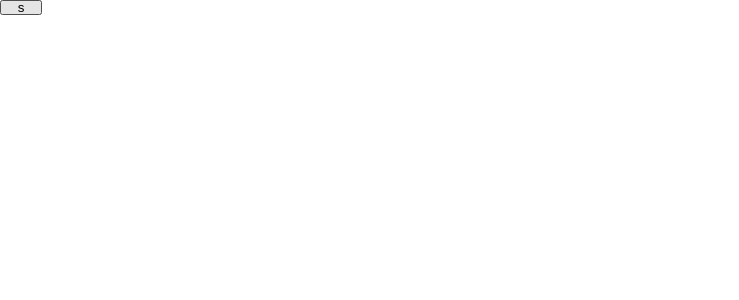
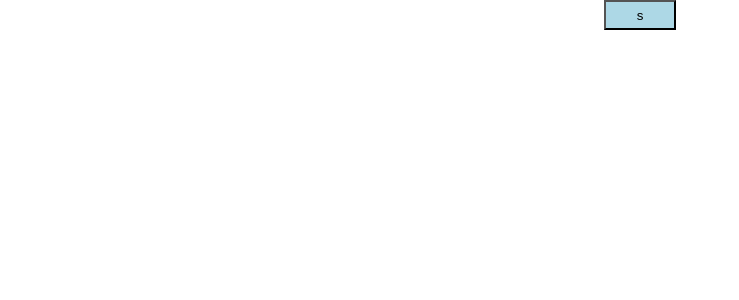
Before and after one commit to cynthia22ekm/React-TypeScript, a React (Create React App) app in the folder basics/: page / in a window 1280 px wide. Shown: the top 300 px of the page, without its empty margins (0-739 px from the left). Built offline with nearby package versions, Linux system fonts and the light colour scheme.

Commit message:
Provided palette for button

```diff
--- a/basics/src/App.tsx
+++ b/basics/src/App.tsx
@@ -6,7 +6,7 @@
 function App() {
   return (
     <div className="App">
-      <Button label='s' size='small' onClick={(event)=>console.log(event)}/>
+      <Button label='s' size='small' palette='primary' onClick={(event)=>console.log(event)}/>
     </div>
   );
 }
--- a/basics/src/Components/Button.tsx
+++ b/basics/src/Components/Button.tsx
@@ -1,34 +1,43 @@
 import styled from 'styled-components'
+
+export type ButtonSize = 'small'|'large'
+export type ButtonPalette = 'danger'| 'dark' | 'default' | 'primary'
 
 export type ButtonProps = {
     label: string
-    size: string
+    size: ButtonSize
+    palette: ButtonPalette
     onClick: (event: React.MouseEvent<HTMLButtonElement, MouseEvent>) => void
 }
 
 const width = ({size}:ButtonProps )=>
-    size === 'small'? '42px': '58px';
+    size === 'small'? '72px': '68px';
 
 const height = ({size}: ButtonProps)=>
-size === 'small'? '15px' : '20px';
+size === 'small'? '30px' : '40px';
+
+const background = ({palette} : ButtonProps)=>
+
+    palette === 'danger' ? 'red' : palette === 'dark'? 'grey':palette === 'default'? 'white' : 'lightblue';
 
 
 
 const StyledButton = styled.button<ButtonProps>((props)=>{
 return `
-display: flex;
+display: in;ine-flex;
 align-items: center;
 justify-content: center;
 width: ${width(props)};
-height: ${height(props)}
+height: ${height(props)};
+background: ${background(props)};
 `
 })
 
 
-const Button: React.FC<ButtonProps> = ({label, size, onClick}: ButtonProps)=>
+const Button: React.FC<ButtonProps> = ({label, size,palette, onClick}: ButtonProps)=>
 {
 return (
-    <StyledButton label={label} size={size} onClick={onClick}>{label}</StyledButton>
+    <StyledButton label={label} size={size} onClick={onClick} palette={palette}>{label}</StyledButton>
 )
 
 }
```
